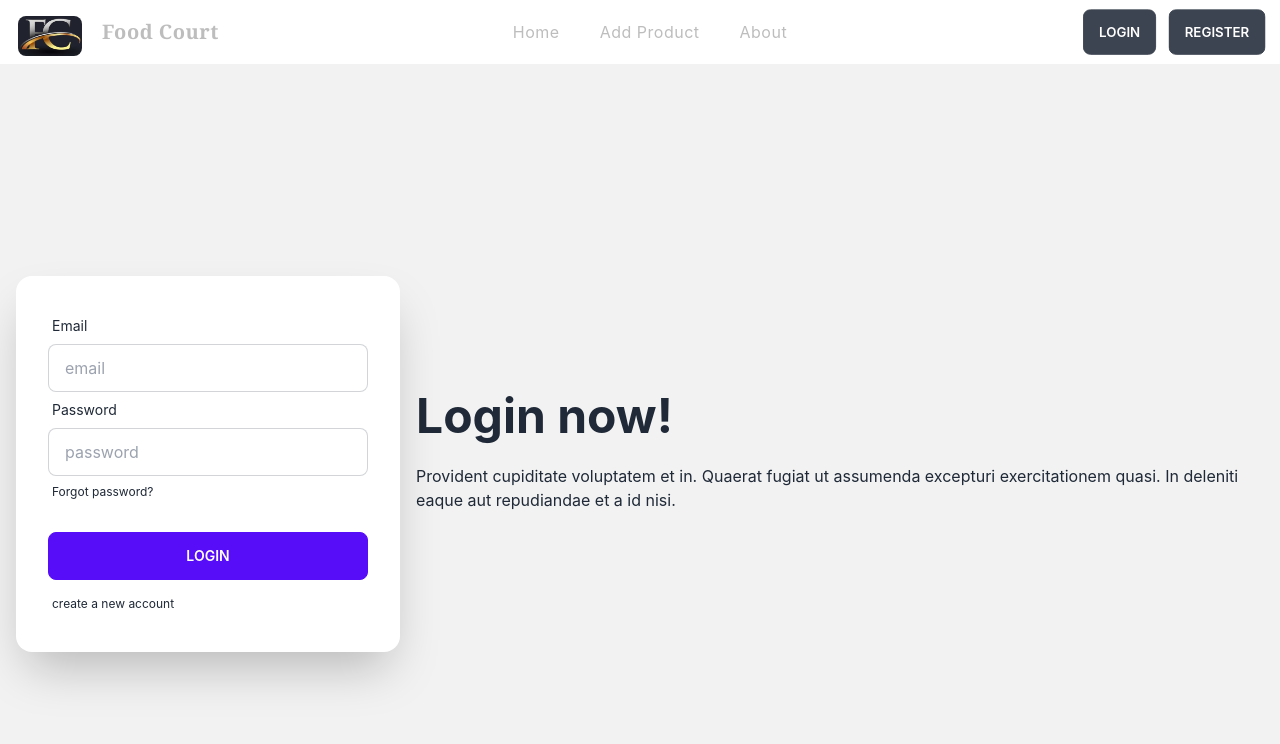
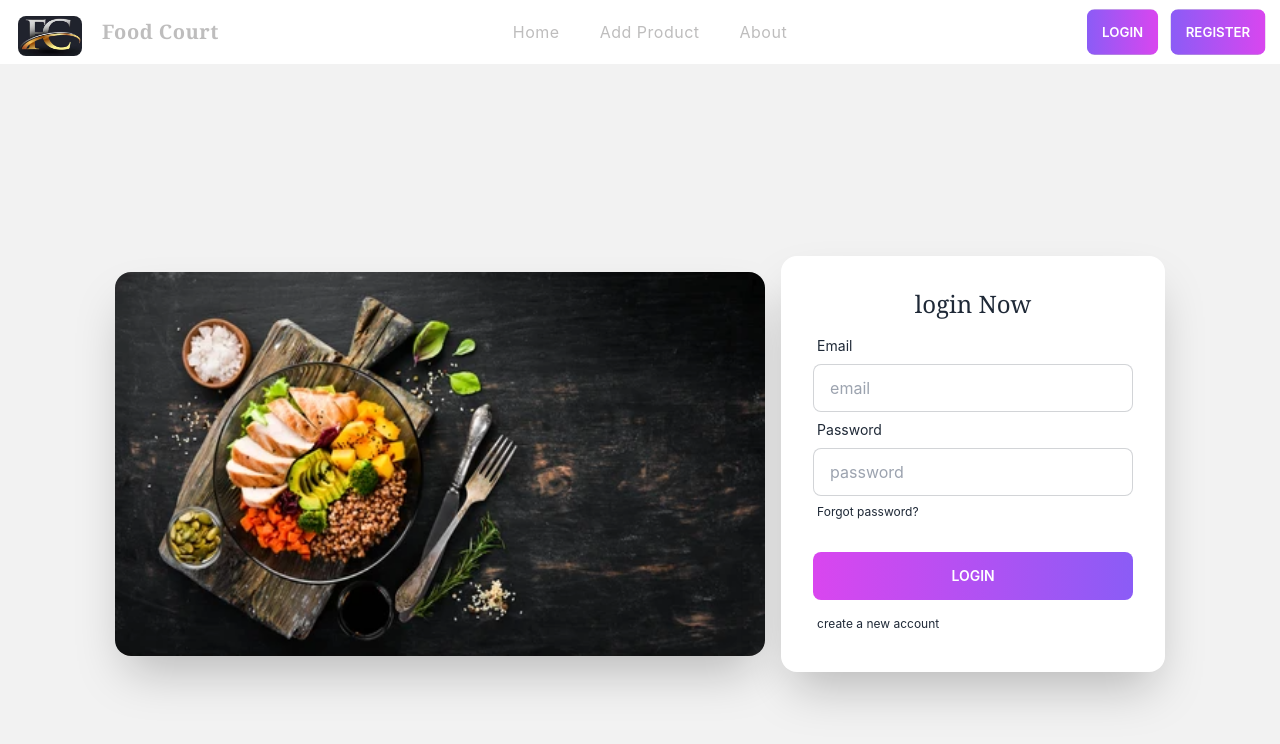
Before and after one commit to MdHasan0467/Food_Court, a React (Create React App) app: page /login in a window 1280 px wide. Shown: the top 744 px of the page. Built offline with nearby package versions, Linux system fonts and the light colour scheme; no server answers.

Commit message:
registration page functionality added

```diff
--- a/package.json
+++ b/package.json
@@ -7,6 +7,7 @@
     "@testing-library/react": "^13.4.0",
     "@testing-library/user-event": "^13.5.0",
     "daisyui": "^2.45.0",
+    "firebase": "^9.15.0",
     "react": "^18.2.0",
     "react-dom": "^18.2.0",
     "react-icons": "^4.7.1",
--- /dev/null
+++ b/src/components/Firebase/Firebase.init.js
@@ -0,0 +1,18 @@
+// Import the functions you need from the SDKs you need
+import { initializeApp } from "firebase/app";
+// TODO: Add SDKs for Firebase products that you want to use
+// https://firebase.google.com/docs/web/setup#available-libraries
+
+// Your web app's Firebase configuration
+const firebaseConfig = {
+  apiKey: process.env.REACT_APP_apiKey,
+  authDomain: process.env.REACT_APP_authDomain,
+  projectId: process.env.REACT_APP_projectId,
+  storageBucket: process.env.REACT_APP_storageBucket,
+  messagingSenderId: process.env.REACT_APP_messagingSenderId,
+  appId: process.env.REACT_APP_appId,
+};
+
+// Initialize Firebase
+const app = initializeApp(firebaseConfig);
+export default app;
--- a/src/components/Pages/Form/Login/Login.js
+++ b/src/components/Pages/Form/Login/Login.js
@@ -1,36 +1,74 @@
-import React from 'react';
-import { Link } from 'react-router-dom';
+import React, { useContext } from 'react';
+import { Link, useNavigate } from 'react-router-dom';
+import { AuthContext } from '../../../../contexts/AuthProvider/AuthProvider';
 
 const Login = () => {
+
+  const { signIn } = useContext(AuthContext)
+
+  const navigate = useNavigate()
+
+
+
+
+
+
+
+  const handleLogin = e => {
+
+    e.preventDefault()
+
+    const form = e.target;
+    const email = form.email.value;
+    const password = form.password.value;
+
+
+
+    // signIn(email, password)
+    //   .then(result => {
+    //     const user = result.user;
+
+    //     navigate('/');
+    //   })
+    // .catch(err => console.error(err))
+
+
+
+
+  }
     return (
         <div>
         <div className="hero min-h-screen bg-base-200">
-        <div className="hero-content flex-col lg:flex-row-reverse">
-          <div className="text-center lg:text-left">
-            <h1 className="text-5xl font-bold">Login now!</h1>
-            <p className="py-6">Provident cupiditate voluptatem et in. Quaerat fugiat ut assumenda excepturi exercitationem quasi. In deleniti eaque aut repudiandae et a id nisi.</p>
+        <div className="hero-content ">
+          <div className="text-center">
+            <img className='h-96 shadow-2xl rounded-2xl' src="loginFood.png" alt="" />
           </div>
-          <div className="card flex-shrink-0 w-full max-w-sm shadow-2xl bg-base-100">
-            <div className="card-body">
-            <form>
+
+            <div className="card flex-shrink-0 w-full max-w-sm shadow-2xl bg-base-100">
+              <div className="card-body">
+                <h3 className='font-serif text-2xl'>login Now</h3>
+            <form onSubmit={handleLogin}>
             <div className="form-control">
                 <label className="label">
                   <span className="label-text">Email</span>
                 </label>
-                <input type="text" placeholder="email" className="input input-bordered" />
+                <input type="text" name='email' placeholder="email" className="input input-bordered" />
               </div>
+
               <div className="form-control">
                 <label className="label">
                   <span className="label-text">Password</span>
                 </label>
-                <input type="text" placeholder="password" className="input input-bordered" />
+                <input type="text" name='password' placeholder="password" className="input input-bordered" />
                 <label className="label">
                   <a href="#" className="label-text-alt link link-hover">Forgot password?</a>
                 </label>
               </div>
+
               <div className="form-control mt-6">
-                <button className="btn btn-primary">Login</button>
+                <button className="btn bg-gradient-to-l hover:bg-gradient-to-r from-violet-500 to-fuchsia-500 border-0">Login</button>
                </div>
+
             </form>
 
               <label className="label">
--- a/src/components/Pages/Form/Registration/Registration.js
+++ b/src/components/Pages/Form/Registration/Registration.js
@@ -1,7 +1,70 @@
-import React from 'react';
-import { Link } from 'react-router-dom';
+import React, { useContext } from 'react';
+import { Link, useNavigate } from 'react-router-dom';
+import { AuthContext } from '../../../../contexts/AuthProvider/AuthProvider';
 
 const Registration = () => {
+
+  const { createUser} = useContext(AuthContext)
+
+const navigate = useNavigate()
+
+
+
+
+
+  const handleRegister = e => {
+    e.preventDefault()
+
+
+    const form = e.target;
+
+    const name = form.name.value;
+    const email = form.email.value;
+    const password = form.password.value;
+
+
+
+
+
+
+
+
+    createUser(email, password)
+      .then(result => {
+        const user = result.user;
+        navigate('/login')
+        form.reset()
+        alert('Registration successful')
+      })
+      .catch(err => console.error(err));
+
+
+
+
+
+
+
+
+
+
+
+
+
+
+
+
+
+
+
+  }
+
+
+
+
+
+
+
+
     return (
         <div>
         <div className="hero min-h-screen bg-base-200">
@@ -11,8 +74,9 @@ const Registration = () => {
             <p className="py-6">Provident cupiditate voluptatem et in. Quaerat fugiat ut assumenda excepturi exercitationem quasi. In deleniti eaque aut repudiandae et a id nisi.</p>
           </div>
           <div className="card flex-shrink-0 w-full max-w-sm shadow-2xl bg-base-100">
-            <div className="card-body">
-            <form>
+              <div className="card-body">
+              <h3 className='font-serif text-2xl'>Register Here</h3>
+            <form onSubmit={handleRegister}>
             <div className="form-control">
                 <label className="label">
                   <span className="label-text">Full Name</span>
@@ -35,7 +99,7 @@ const Registration = () => {
               </div>
 
               <div className="form-control mt-6">
-                <button className="btn btn-primary">Register</button>
+                <button className="btn bg-gradient-to-r from-violet-500 to-fuchsia-500 bg-gradient-to-l hover:bg-gradient-to-r border-0">Register</button>
                </div>
             </form>
 
--- a/src/components/Routes/Others/Others.js
+++ b/src/components/Routes/Layouts/Others/Others.js
@@ -1,6 +1,6 @@
 import React from 'react';
 import { Outlet } from 'react-router-dom';
-import LargeNavBar from '../../Shared/NavBar/LargeNavBar/LargeNavBar';
+import LargeNavBar from '../../../Shared/NavBar/LargeNavBar/LargeNavBar';
 
 
 
--- a/src/components/Routes/Route/Route.js
+++ b/src/components/Routes/Route/Route.js
@@ -6,8 +6,8 @@ import CategoryDetails from '../../Pages/CategoryDetails/CategoryDetails';
 import Login from '../../Pages/Form/Login/Login';
 import Registration from '../../Pages/Form/Registration/Registration';
 import Home from '../../Pages/Home/Home';
-import Main from '../Main/Main';
-import Others from '../Others/Others';
+import Main from '../Layouts/Main/Main';
+import Others from '../Layouts/Others/Others';
 
 const Route = () => {
     const router = createBrowserRouter([
--- a/src/components/Shared/BannerNavBar/BannerNavBar.js
+++ b/src/components/Shared/BannerNavBar/BannerNavBar.js
@@ -25,9 +25,9 @@ const BannerNavBar = () => {
             </Link>
         </div>
         <div className='navbar-end flex'>
-        <Link className='btn mx-1' to='/login'>Login</Link>
+        <Link className='btn bg-gradient-to-l from-violet-500 to-fuchsia-500 hover:bg-gradient-to-r border-0 mx-1' to='/login'>Login</Link>
 
-		<Link className='btn mx-1' to='/register'>Register</Link>
+		<Link className='btn bg-gradient-to-l from-violet-500 to-fuchsia-500 hover:bg-gradient-to-r border-0 mx-1' to='/register'>Register</Link>
         </div>
     </div>
         </div>
--- a/src/components/Shared/NavBar/LargeNavBar/LargeNavBar.js
+++ b/src/components/Shared/NavBar/LargeNavBar/LargeNavBar.js
@@ -25,9 +25,9 @@ const LargeNavBar = () => {
 					</Link>
 				</div>
 				<div className='navbar-end flex'>
-				<Link className='btn mx-1' to='/login'>Login</Link>
+				<Link className='btn bg-gradient-to-r from-violet-500 to-fuchsia-500 border-0 bg-gradient-to-l hover:bg-gradient-to-r mx-1' to='/login'>Login</Link>
 
-				<Link className='btn mx-1' to='/register'>Register</Link>
+				<Link className='btn bg-gradient-to-r from-violet-500 to-fuchsia-500 border-0 bg-gradient-to-l hover:bg-gradient-to-r mx-1' to='/register'>Register</Link>
 				</div>
 			</div>
 		</div>
--- /dev/null
+++ b/src/contexts/AuthProvider/AuthProvider.js
@@ -0,0 +1,78 @@
+import React, { createContext, useEffect, useState } from 'react';
+import {createUserWithEmailAndPassword, getAuth, onAuthStateChanged, signInWithEmailAndPassword} from 'firebase/auth'
+import app from '../../components/Firebase/Firebase.init';
+
+
+
+
+export const AuthContext = createContext();
+
+
+const auth = getAuth(app)
+
+
+
+const AuthProvider = ({children}) => {
+
+
+    const [user, setUser] = useState(null)
+    const [loading, setloading] = useState(true)
+
+
+
+
+
+
+
+
+    //!   Create An User
+    const createUser = (email, password) => {
+        return createUserWithEmailAndPassword(auth, email, password);
+    }
+
+
+
+
+
+
+    //!   signIn
+    const signIn = (email, password) => {
+        return signInWithEmailAndPassword(auth, email, password);
+    }
+
+
+
+
+
+
+
+    // For Observe an user
+    useEffect(() => {
+        const unsubscribe = onAuthStateChanged(auth, currentUser => {
+            console.log('currentUser',currentUser);
+            setUser(currentUser);
+        });
+
+
+        return () => {
+            return unsubscribe()
+        }
+
+    },[])
+
+
+
+
+    const authInfo = {user, loading, createUser, signIn, }
+
+
+
+
+    return (
+        <AuthContext.Provider value={authInfo}>
+            {children}
+        </AuthContext.Provider>
+    );
+};
+
+export default AuthProvider;
--- a/src/index.js
+++ b/src/index.js
@@ -3,11 +3,14 @@ import ReactDOM from 'react-dom/client';
 import './index.css';
 import App from './App';
 import reportWebVitals from './reportWebVitals';
+import AuthProvider from './contexts/AuthProvider/AuthProvider';
 
 const root = ReactDOM.createRoot(document.getElementById('root'));
 root.render(
   <React.StrictMode>
+    <AuthProvider>
     <App />
+    </AuthProvider>
   </React.StrictMode>
 );
 
```
Also changed, not shown: public/loginFood.png (added), src/components/Routes/Layouts/Main/Main.js (renamed from src/components/Routes/Main/Main.js), 1 other file (tests, documents, lock files or other folders).
